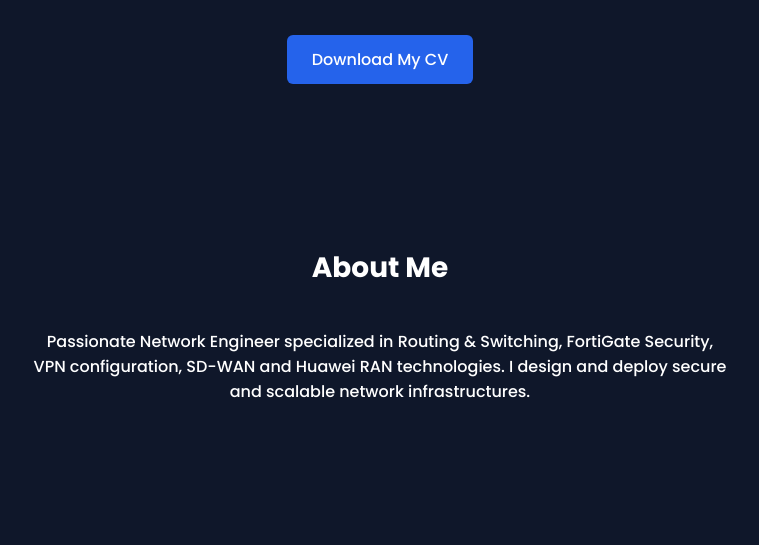
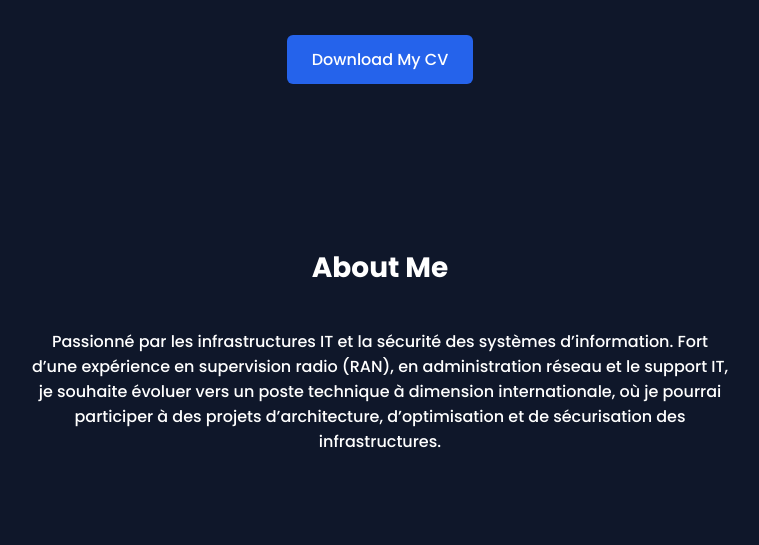
Before and after one commit to boubadiallo2/boubadiallo2.github.io, a plain HTML site: page index.html in a window 1280 px wide. Shown: the part 219-764 px from the top of the page, without its empty margins (260-1019 px from the left). Drawn offline with Linux system fonts and the light colour scheme.

Commit message:
Update index.html

```diff
--- a/index.html
+++ b/index.html
@@ -95,9 +95,10 @@ footer {
 <section>
     <h2>About Me</h2>
     <p style="text-align:center; max-width:700px; margin:auto;">
-        Passionate Network Engineer specialized in Routing & Switching,
-        FortiGate Security, VPN configuration, SD-WAN and Huawei RAN technologies.
-        I design and deploy secure and scalable network infrastructures.
+        Passionné par les infrastructures IT et la sécurité des systèmes d’information. Fort d’une expérience en
+supervision radio (RAN), en administration réseau et le support IT, je souhaite évoluer vers un poste
+technique à dimension internationale, où je pourrai participer à des projets d’architecture, d’optimisation
+et de sécurisation des infrastructures.
     </p>
 </section>
 
```
